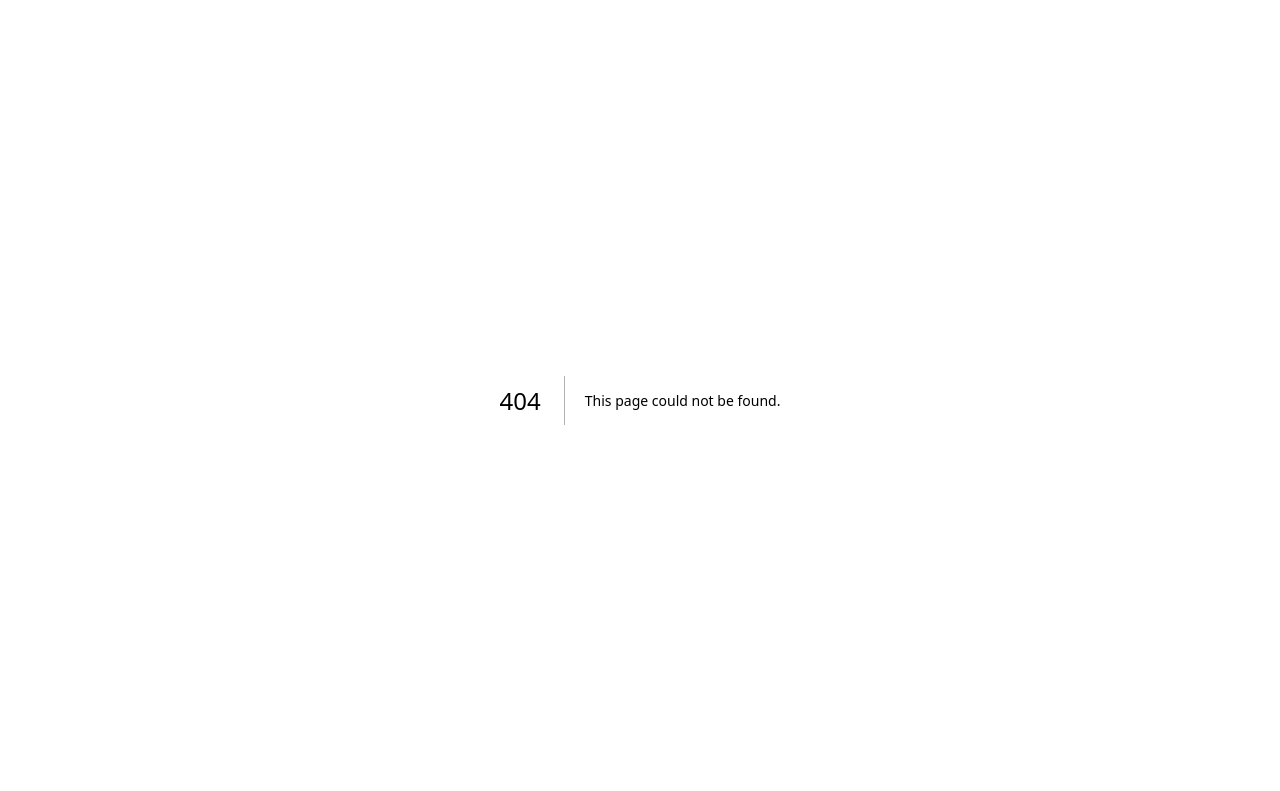
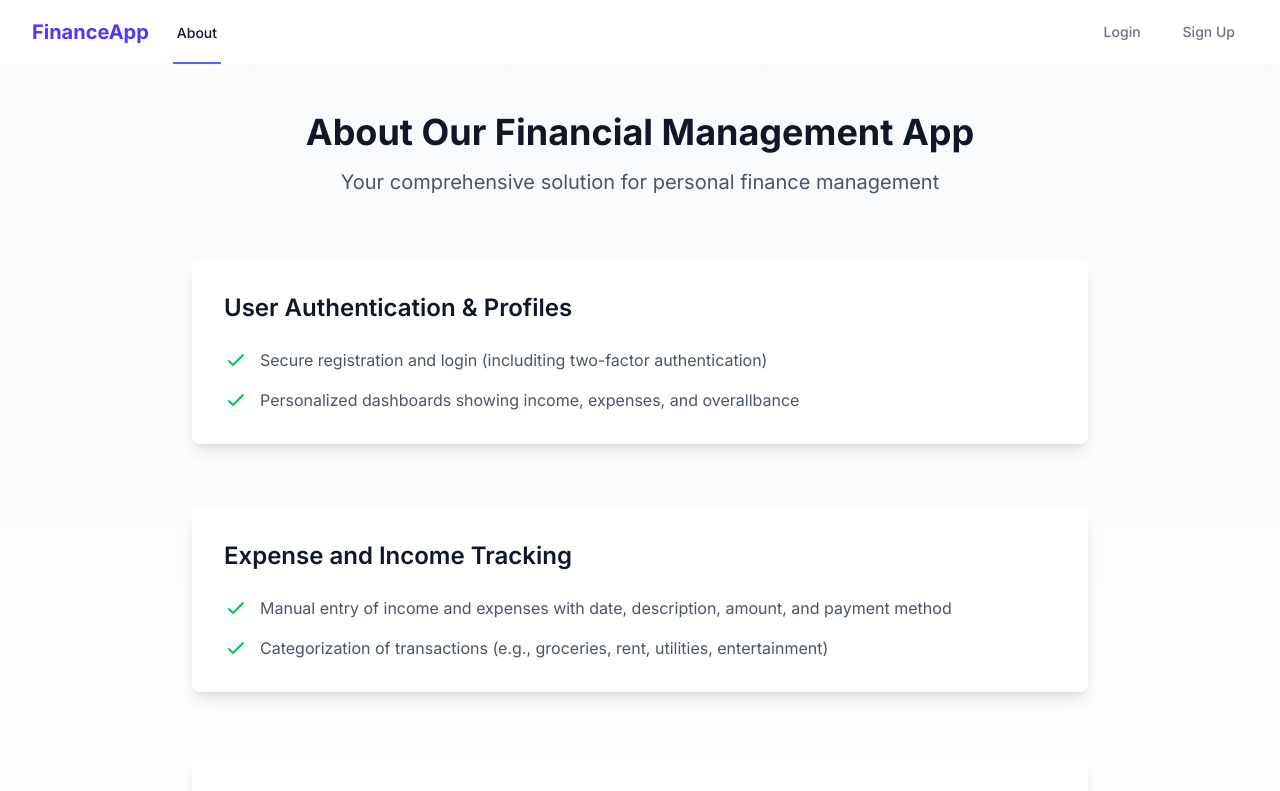
Before and after one commit to SushiApril/Deploy-124, a Next.js app: page /about in a window 1280 px wide. Before the commit this address had no page. Shown: the top 791 px of the page. Built offline with nearby package versions, Linux system fonts and the light colour scheme; no server answers.

Commit message:
About page and navbar made

```diff
--- a/package.json
+++ b/package.json
@@ -10,6 +10,7 @@
   },
   "dependencies": {
     "@auth/core": "^0.34.2",
+    "framer-motion": "^12.9.4",
     "next": "15.3.1",
     "next-auth": "^4.24.11",
     "react": "^19.0.0",
--- /dev/null
+++ b/src/app/about/page.js
@@ -0,0 +1,110 @@
+'use client';
+
+import { motion } from 'framer-motion';
+
+export default function AboutPage() {
+  const fadeIn = {
+    initial: { opacity: 0, y: 20 },
+    animate: { opacity: 1, y: 0 },
+    transition: { duration: 0.6 }
+  };
+
+  const features = [
+    {
+      title: "User Authentication & Profiles",
+      items: [
+        "Secure registration and login (includiting two-factor authentication)",
+        "Personalized dashboards showing income, expenses, and overallbance"
+      ]
+    },
+    {
+      title: "Expense and Income Tracking",
+      items: [
+        "Manual entry of income and expenses with date, description, amount, and payment method",
+        "Categorization of transactions (e.g., groceries, rent, utilities, entertainment)"
+      ]
+    },
+    {
+      title: "Budget Planning & Monitoring",
+      items: [
+        "Setting monthly or weekly budget limits per spending category",
+        "Visual progress indicators (progress bars, color-coded alerts) to track spending against budgets",
+        "Notifications for approaching or exceeding budget limits"
+      ]
+    }
+  ];
+
+  return (
+    <div className="min-h-screen bg-gradient-to-b from-gray-50 to-white py-12 px-4 sm:px-6 lg:px-8">
+      <div className="max-w-4xl mx-auto">
+        <motion.div
+          initial="initial"
+          animate="animate"
+          variants={fadeIn}
+          className="text-center mb-16"
+        >
+          <h1 className="text-4xl font-bold text-gray-900 mb-4">
+            About Our Financial Management App
+          </h1>
+          <p className="text-xl text-gray-600">
+            Your comprehensive solution for personal finance management
+          </p>
+        </motion.div>
+
+        <div className="space-y-16">
+          {features.map((feature, index) => (
+            <motion.div
+              key={index}
+              initial="initial"
+              animate="animate"
+              variants={fadeIn}
+              transition={{ delay: index * 0.2 }}
+              className="bg-white rounded-lg shadow-lg overflow-hidden"
+            >
+              <div className="p-8">
+                <h2 className="text-2xl font-semibold text-gray-900 mb-6">
+                  {feature.title}
+                </h2>
+                <ul className="space-y-4">
+                  {feature.items.map((item, itemIndex) => (
+                    <li key={itemIndex} className="flex items-start">
+                      <svg
+                        className="h-6 w-6 text-green-500 mr-3 flex-shrink-0"
+                        fill="none"
+                        viewBox="0 0 24 24"
+                        stroke="currentColor"
+                      >
+                        <path
+                          strokeLinecap="round"
+                          strokeLinejoin="round"
+                          strokeWidth={2}
+                          d="M5 13l4 4L19 7"
+                        />
+                      </svg>
+                      <span className="text-gray-600">{item}</span>
+                    </li>
+                  ))}
+                </ul>
+              </div>
+            </motion.div>
+          ))}
+        </div>
+
+        <motion.div
+          initial="initial"
+          animate="animate"
+          variants={fadeIn}
+          transition={{ delay: 0.8 }}
+          className="mt-16 text-center"
+        >
+          <p className="text-gray-600">
+            Ready to take control of your finances?{' '}
+            <a href="/signup" className="text-indigo-600 hover:text-indigo-500 font-medium">
+              Get started today
+            </a>
+          </p>
+        </motion.div>
+      </div>
+    </div>
+  );
+}
--- /dev/null
+++ b/src/app/components/Navbar.js
@@ -0,0 +1,84 @@
+'use client';
+
+import Link from 'next/link';
+import { useSession } from 'next-auth/react';
+import { usePathname } from 'next/navigation';
+import { useState, useEffect } from 'react';
+
+export default function Navbar() {
+  const { data: session, status } = useSession();
+  const pathname = usePathname();
+  const [isLocalUser, setIsLocalUser] = useState(false);
+
+  useEffect(() => {
+    setIsLocalUser(!!localStorage.getItem('user'));
+  }, []);
+
+  const isLoggedIn = status === 'authenticated' || isLocalUser;
+
+  return (
+    <nav className="bg-white shadow-lg">
+      <div className="max-w-7xl mx-auto px-4 sm:px-6 lg:px-8">
+        <div className="flex justify-between h-16">
+          <div className="flex">
+            <div className="flex-shrink-0 flex items-center">
+              <Link href={isLoggedIn ? '/dashboard' : '/'} className="text-xl font-bold text-indigo-600">
+                FinanceApp
+              </Link>
+            </div>
+            <div className="hidden sm:ml-6 sm:flex sm:space-x-8">
+              <Link
+                href="/about"
+                className={`inline-flex items-center px-1 pt-1 border-b-2 text-sm font-medium ${
+                  pathname === '/about'
+                    ? 'border-indigo-500 text-gray-900'
+                    : 'border-transparent text-gray-500 hover:border-gray-300 hover:text-gray-700'
+                }`}
+              >
+                About
+              </Link>
+              {isLoggedIn && (
+                <Link
+                  href="/dashboard"
+                  className={`inline-flex items-center px-1 pt-1 border-b-2 text-sm font-medium ${
+                    pathname === '/dashboard'
+                      ? 'border-indigo-500 text-gray-900'
+                      : 'border-transparent text-gray-500 hover:border-gray-300 hover:text-gray-700'
+                  }`}
+                >
+                  Dashboard
+                </Link>
+              )}
+            </div>
+          </div>
+          <div className="hidden sm:ml-6 sm:flex sm:items-center">
+            {!isLoggedIn ? (
+              <div className="flex space-x-4">
+                <Link
+                  href="/login"
+                  className={`inline-flex items-center px-3 py-2 border border-transparent text-sm font-medium rounded-md ${
+                    pathname === '/login'
+                      ? 'bg-indigo-100 text-indigo-700'
+                      : 'text-gray-500 hover:text-gray-700'
+                  }`}
+                >
+                  Login
+                </Link>
+                <Link
+                  href="/signup"
+                  className={`inline-flex items-center px-3 py-2 border border-transparent text-sm font-medium rounded-md ${
+                    pathname === '/signup'
+                      ? 'bg-indigo-100 text-indigo-700'
+                      : 'text-gray-500 hover:text-gray-700'
+                  }`}
+                >
+                  Sign Up
+                </Link>
+              </div>
+            ) : null}
+          </div>
+        </div>
+      </div>
+    </nav>
+  );
+}
--- a/src/app/layout.js
+++ b/src/app/layout.js
@@ -1,6 +1,7 @@
 import { Inter } from 'next/font/google';
 import './globals.css';
 import Providers from './providers';
+import Navbar from './components/Navbar';
 
 const inter = Inter({ subsets: ['latin'] });
 
@@ -13,7 +14,10 @@ export default function RootLayout({ children }) {
   return (
     <html lang="en">
       <body className={inter.className}>
-        <Providers>{children}</Providers>
+        <Providers>
+          <Navbar />
+          {children}
+        </Providers>
       </body>
     </html>
   );
```
Also changed, not shown: 1 other file (tests, documents, lock files or other folders).
